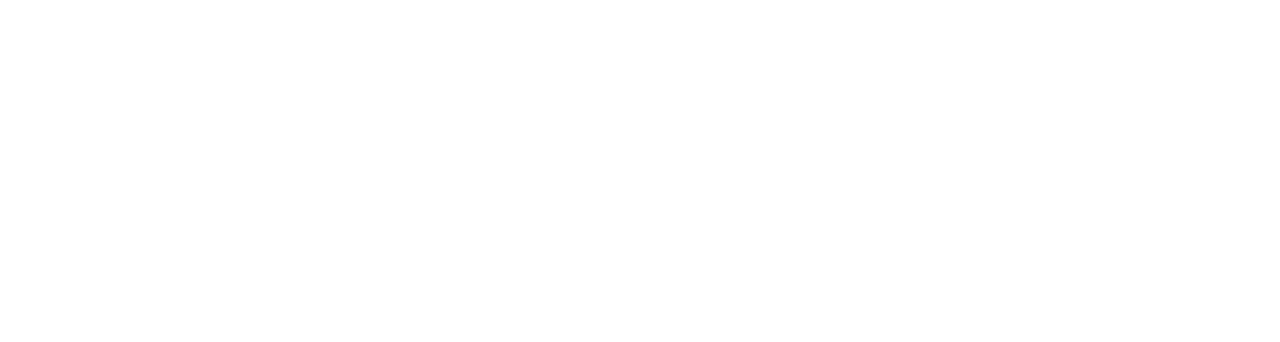
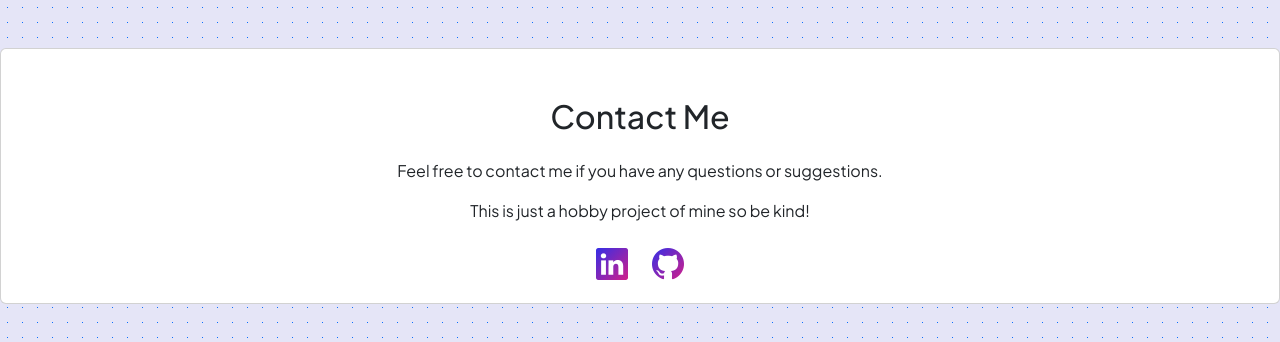
Before and after one commit to zwanner/simple-stats, a plain HTML site: page html/contact.html in a window 1280 px wide. Shown: the top 342 px of the page. Drawn offline with nearby package versions, Linux system fonts and the light colour scheme.

Commit message:
added contact page

```diff
--- a/html/contact.html
+++ b/html/contact.html
@@ -1,11 +1,40 @@
 <!DOCTYPE html>
 <html lang="en">
+
 <head>
     <meta charset="UTF-8">
     <meta name="viewport" content="width=device-width, initial-scale=1.0">
     <title>Contact</title>
+    <link href="https://cdn.jsdelivr.net/npm/bootstrap@5.3.3/dist/css/bootstrap.min.css" rel="stylesheet"
+        integrity="sha384-QWTKZyjpPEjISv5WaRU9OFeRpok6YctnYmDr5pNlyT2bRjXh0JMhjY6hW+ALEwIH" crossorigin="anonymous">
+    <link rel="stylesheet" href="https://cdn.jsdelivr.net/npm/bootstrap-icons@1.11.3/font/bootstrap-icons.min.css">
+    <link rel="icon" href="../images/plug-fill.svg" type="image/x-icon">
+    <link rel="preconnect" href="https://fonts.googleapis.com" />
+    <link rel="preconnect" href="https://fonts.gstatic.com" crossorigin />
+    <link
+        href="https://fonts.googleapis.com/css2?family=Plus+Jakarta+Sans:wght@100;200;300;400;500;600;700;800;900&amp;display=swap"
+        rel="stylesheet" />
+    <link rel="stylesheet" href="../css/style.css">
+    <link rel="stylesheet" href="../css/styles.css">
 </head>
-<body>
 
+<body class="background-main">
+    <div class="card mt-5">
+        <h2 class="text-center mt-5">Contact Me</h2>
+        <div class="card-body">
+            <p class="text-center">Feel free to contact me if you have any questions or suggestions.</p>
+            <p class="text-center">This is just a hobby project of mine so be kind!</p>
+            <div class="container">
+                <div class="d-flex justify-content-center fs-2 gap-4">
+                    <a class="text-gradient" href="https://www.linkedin.com/in/owenvdz/"><i
+                            class="bi bi-linkedin"></i></a>
+                    <a class="text-gradient" href="https://github.com/zwanner"><i
+                            class="bi bi-github"></i></a>
+                </div>
+            </div>
+
+        </div>
+    </div>
 </body>
+
 </html>
```
Also changed, not shown: html/stats.html (+2 -1 lines), index.html (+0 -1 lines), js/scripts.js (deleted, +0 -7 lines).
